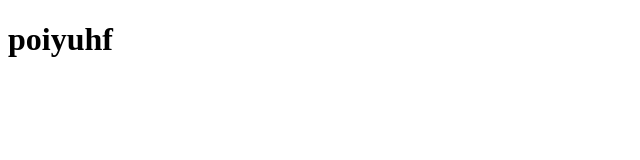
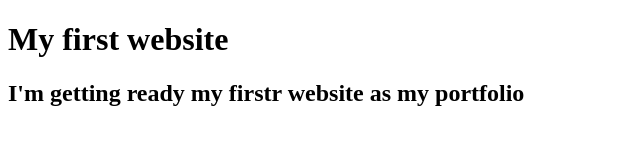
Before and after one commit to nadimnito/firstproject, a plain HTML site: page index1.html in a window 1280 px wide. Shown: the whole page, without its empty margins (0-640 px from the left). Drawn offline with Linux system fonts and the light colour scheme.

Commit message:
first change

```diff
--- a/index1.html
+++ b/index1.html
@@ -7,6 +7,7 @@
     <title>Document</title>
 </head>
 <body>
-    <h1>poiyuhf</h1>
+    <h1>My first website</h1>
+    <h2>I'm getting ready my firstr website as my portfolio</h2>
 </body>
 </html>
```
